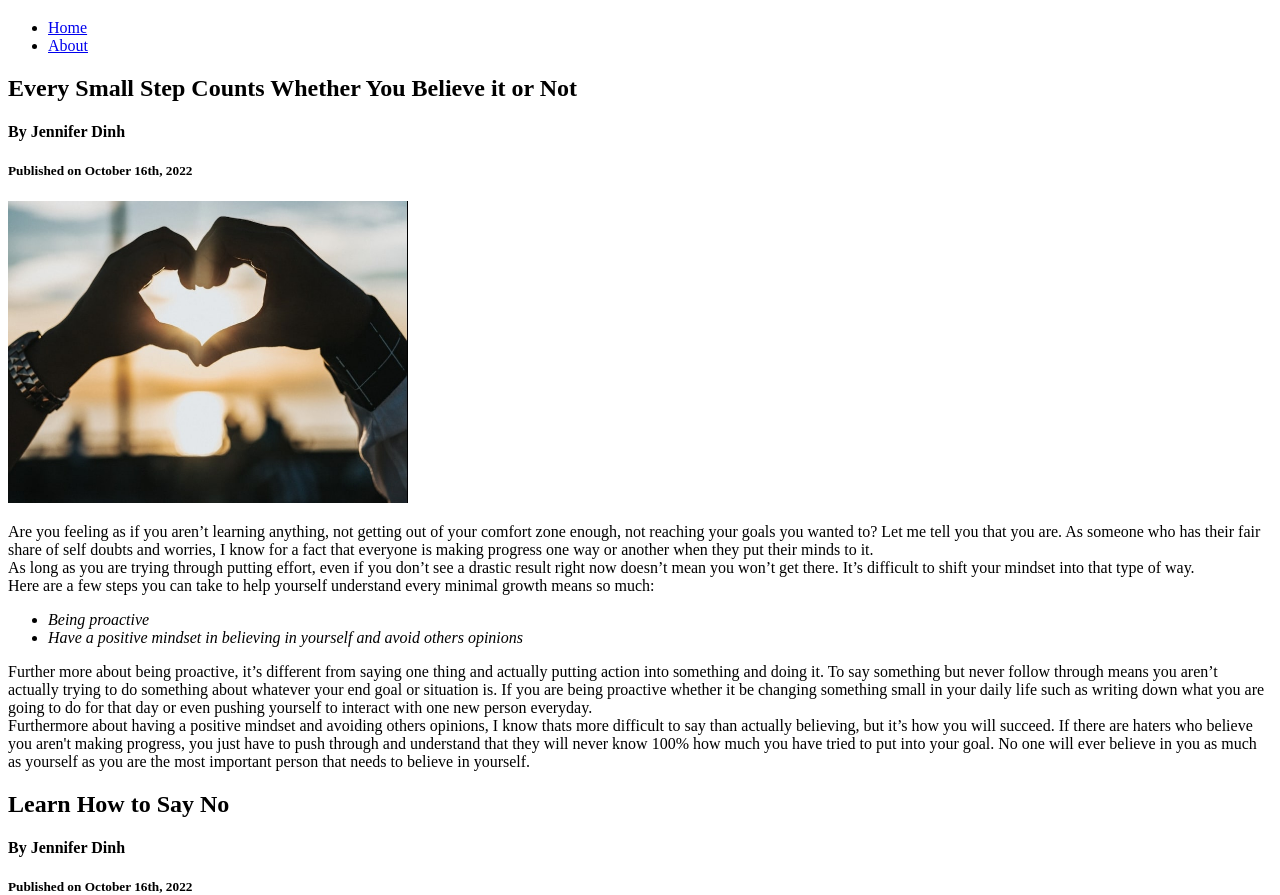
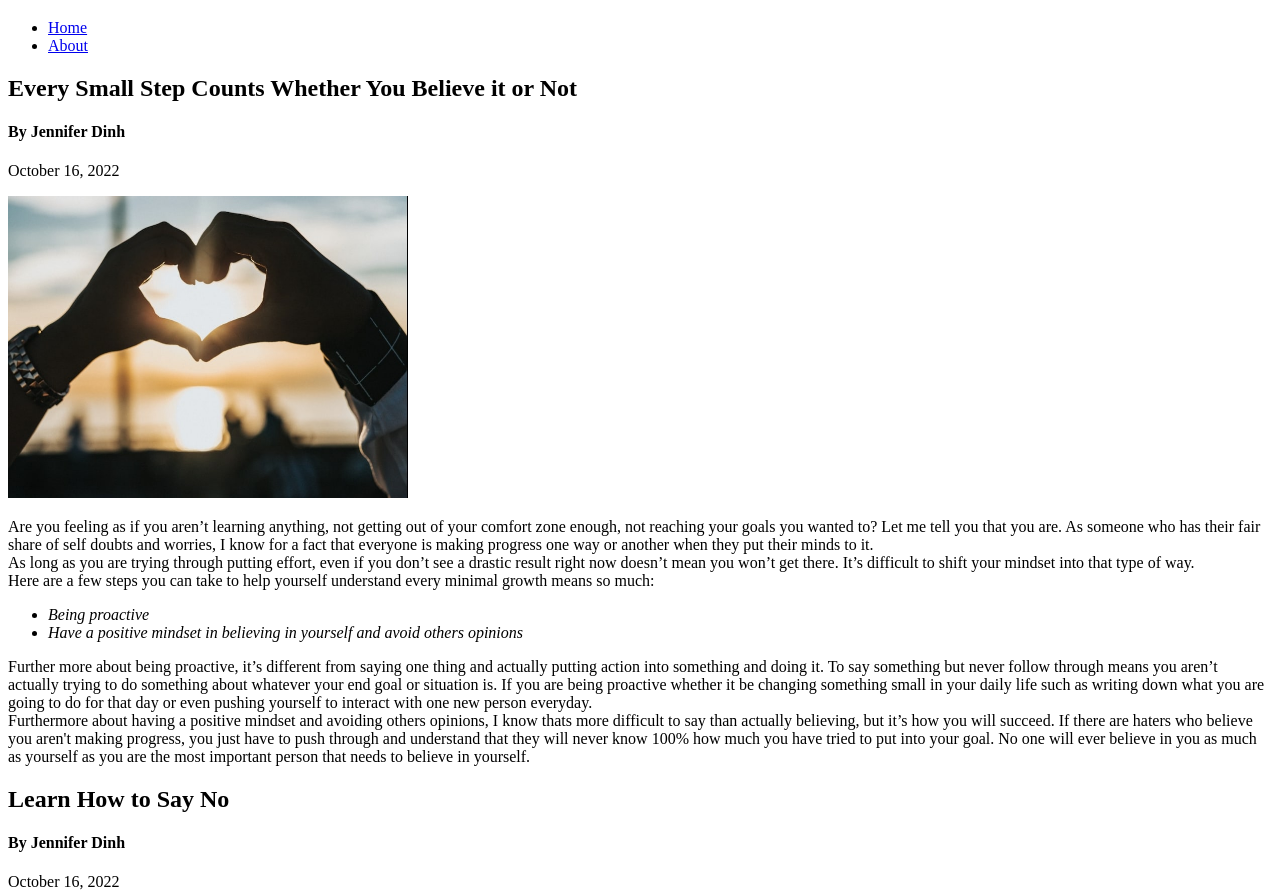
Before and after one commit to jennydinh5/mi349_blog, a plain HTML site: page index.html in a window 1280 px wide. Shown: the part 61-956 px from the top of the page. Drawn offline with Linux system fonts and the light colour scheme.

Commit message:
blog post

```diff
--- a/index.html
+++ b/index.html
@@ -18,7 +18,7 @@
 <section id="blogposts">
     <h2>Every Small Step Counts Whether You Believe it or Not</h2>
     <h4>By Jennifer Dinh</h4>
-    <h5>Published on October 16th, 2022</h5>
+    <time datetime="10-16-2022" title="October 16, 2022">October 16, 2022</time>
 
     <p><img src="heart.jpg" alt="Small Steps Count" width="400"></p>
 
@@ -50,7 +50,7 @@
 
     <h2>Learn How to Say No</h2>
     <h4>By Jennifer Dinh</h4>
-    <h5>Published on October 16th, 2022</h5>
+    <time datetime="10-16-2022" title="October 16, 2022">October 16, 2022</time>
 
     <p><img src="no.jpg" alt="Say No" width="400"></p>
 
```
